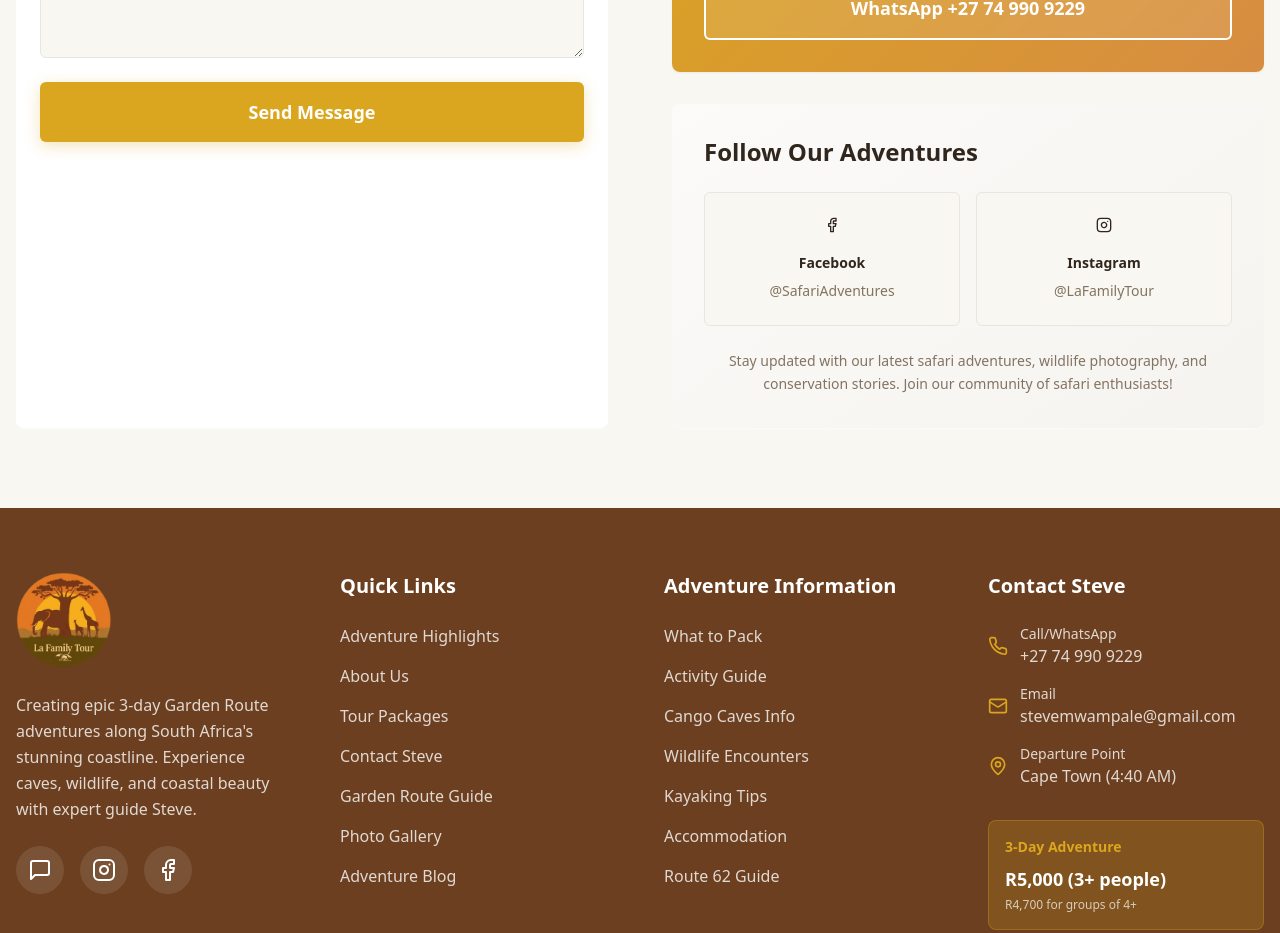
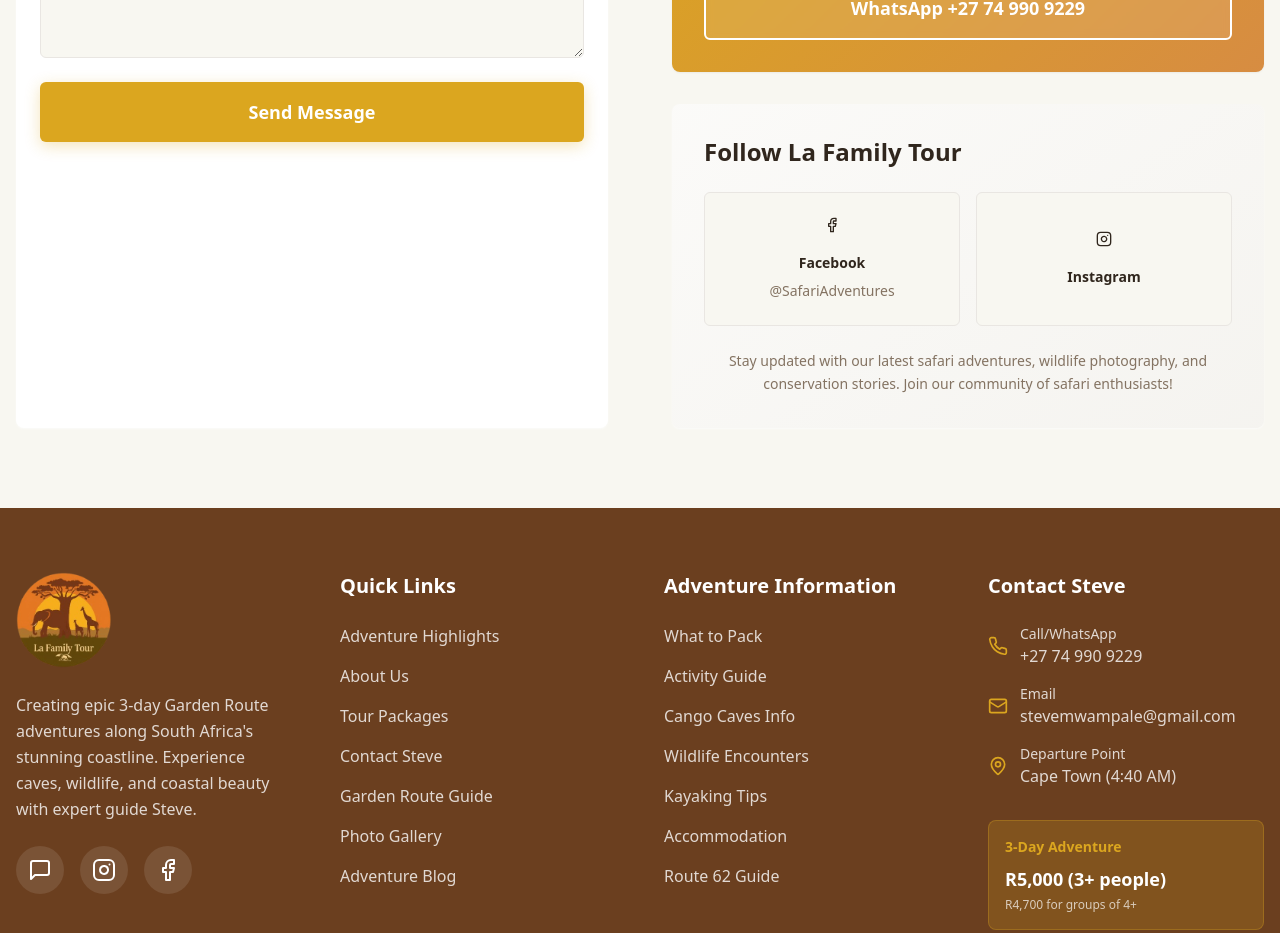
Before and after one commit to Mnqanqeni/safari-vista-launch, a React (Vite) app: page / in a window 1280 px wide. Shown: the part 5700-6633 px from the top of the page. Built offline with nearby package versions, Linux system fonts and the light colour scheme; the HTML template or start-up script is replaced by a standard one.

Commit message:
Update contact information

```diff
--- a/src/components/Contact.tsx
+++ b/src/components/Contact.tsx
@@ -268,7 +268,7 @@ const Contact = () => {
               <Card className="bg-gradient-card border-0 shadow-card">
                 <CardContent className="p-8">
                   <h3 className="text-2xl font-bold text-foreground mb-6">
-                    Follow Our Adventures
+                    Follow La Family Tour
                   </h3>
 
                   <div className="grid grid-cols-2 gap-4 mb-6">
@@ -287,7 +287,6 @@ const Contact = () => {
                     >
                       <Instagram className="w-8 h-8 mb-3" />
                       <span className="font-semibold">Instagram</span>
-                      <span className="text-sm text-muted-foreground">@LaFamilyTour</span>
                     </Button>
                   </div>
 
```
